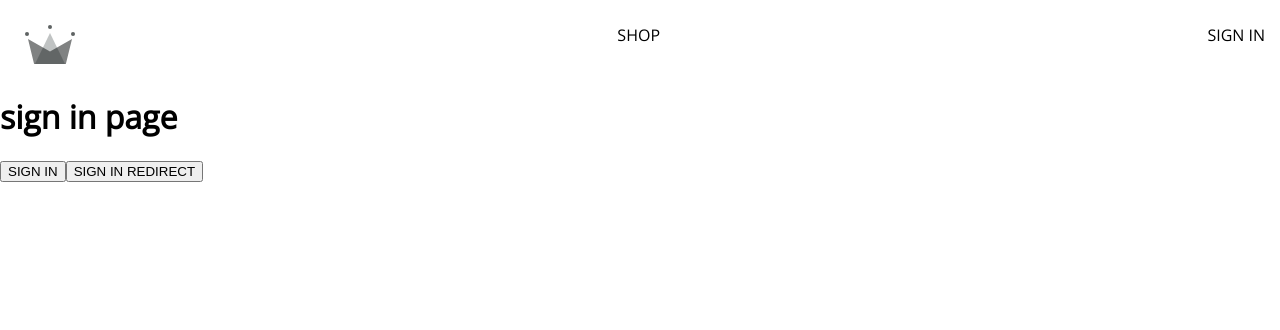
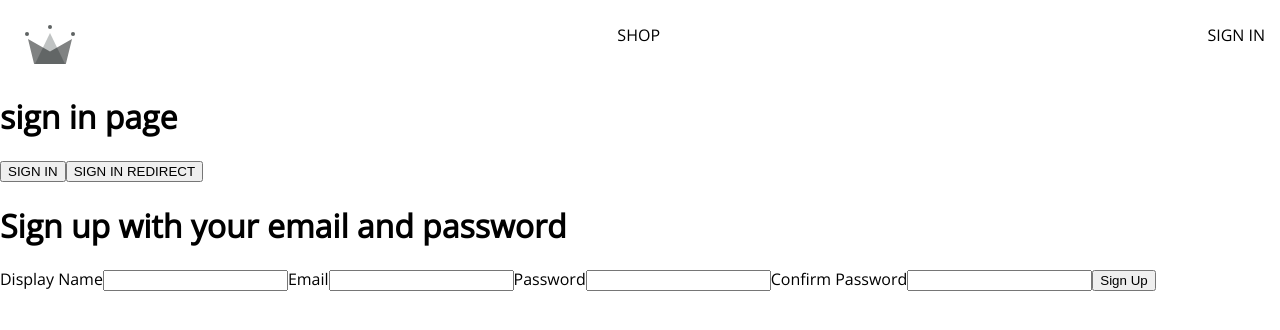
Before and after one commit to kyip3/capstone-project, a React (Create React App) app: page /sign-in in a window 1280 px wide. Shown: the top 330 px of the page. Built offline with nearby package versions, Linux system fonts and the light colour scheme.

Commit message:
added sign in form

```diff
--- a/src/components/sign-in/sign-in.component.jsx
+++ b/src/components/sign-in/sign-in.component.jsx
@@ -7,6 +7,7 @@
   signInWithGooglePopup,
   signInWithGoogleRedirect,
 } from "../../utils/firebase/firebase.utils";
+import SignUpForm from "../sign-up-form/sign-up-form.component";
 
 const SignIn = () => {
   //for sign in direction
@@ -41,6 +42,7 @@
       <h1>sign in page</h1>
       <button onClick={logGoogleUser}>SIGN IN</button>
       <button onClick={logGoogleUserRedirect}>SIGN IN REDIRECT</button>
+      <SignUpForm/>
     </div>
   );
 };
--- /dev/null
+++ b/src/components/sign-up-form/sign-up-form.component.jsx
@@ -0,0 +1,69 @@
+import { useState } from "react";
+
+const defaultFormFields = {
+  displayName: "",
+  email: "",
+  password: "",
+  confirmPassword: "",
+};
+
+const SignUpForm = () => {
+  const [formFields, setFormFields] = useState(defaultFormFields);
+  const { displayName, email, password, confirmPassword } = { formFields };
+
+  console.log(formFields);
+
+  const handleChange = (event) => {
+    const { name, value } = event.target;
+
+    //update all the other fields + the [key] and value
+    setFormFields({ ...formFields, [name]: value });
+  };
+
+  return (
+    <div>
+      <h1>Sign up with your email and password</h1>
+      <form onSubmit={() => {}}>
+        <label>Display Name</label>
+        <input
+          type="text"
+          required
+          onChange={handleChange}
+          name="displayName"
+          value={displayName}
+        />
+
+        <label>Email</label>
+        <input
+          type="email"
+          required
+          onChange={handleChange}
+          name="email"
+          value={email}
+        />
+
+        <label>Password</label>
+        <input
+          type="password"
+          required
+          onChange={handleChange}
+          name="password"
+          value={password}
+        />
+
+        <label>Confirm Password</label>
+        <input
+          type="password"
+          required
+          onChange={handleChange}
+          name="confirmPassword"
+          value={confirmPassword}
+        />
+
+        <button type="submit">Sign Up</button>
+      </form>
+    </div>
+  );
+};
+
+export default SignUpForm;
```
